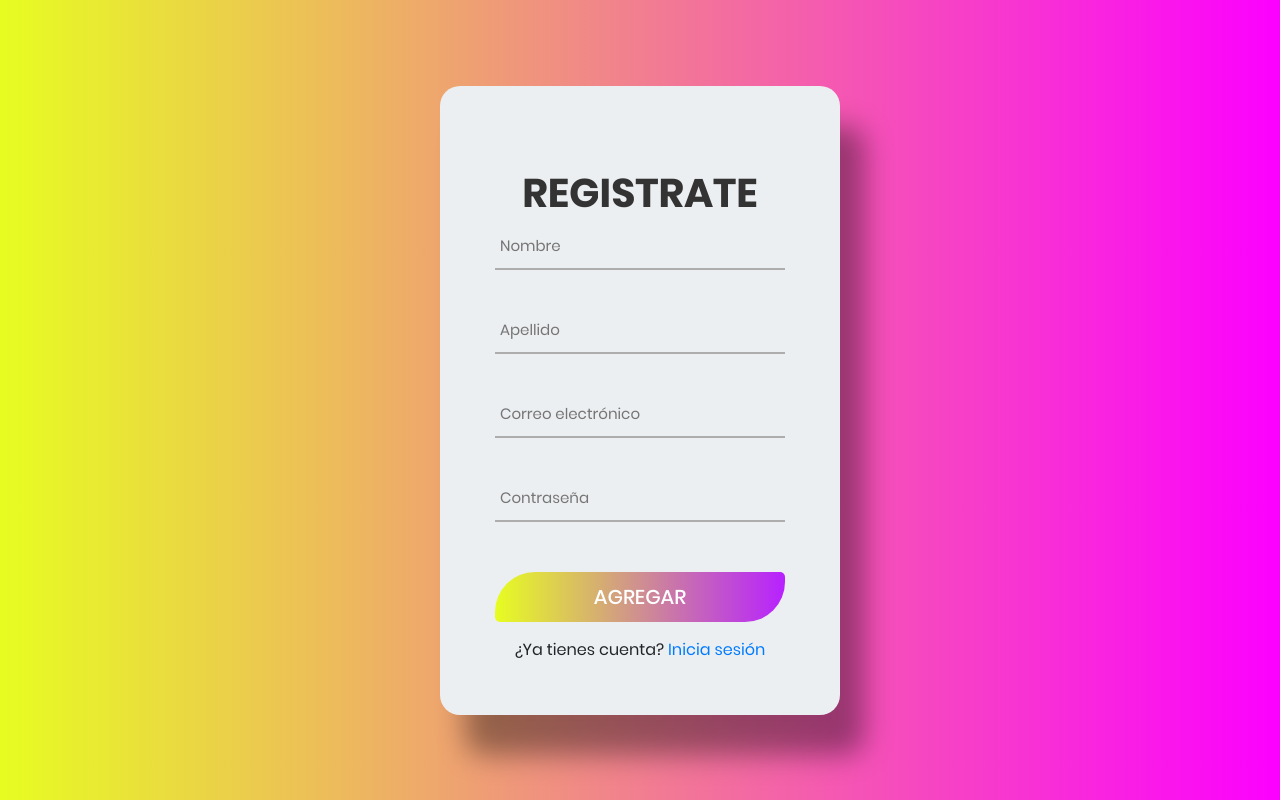
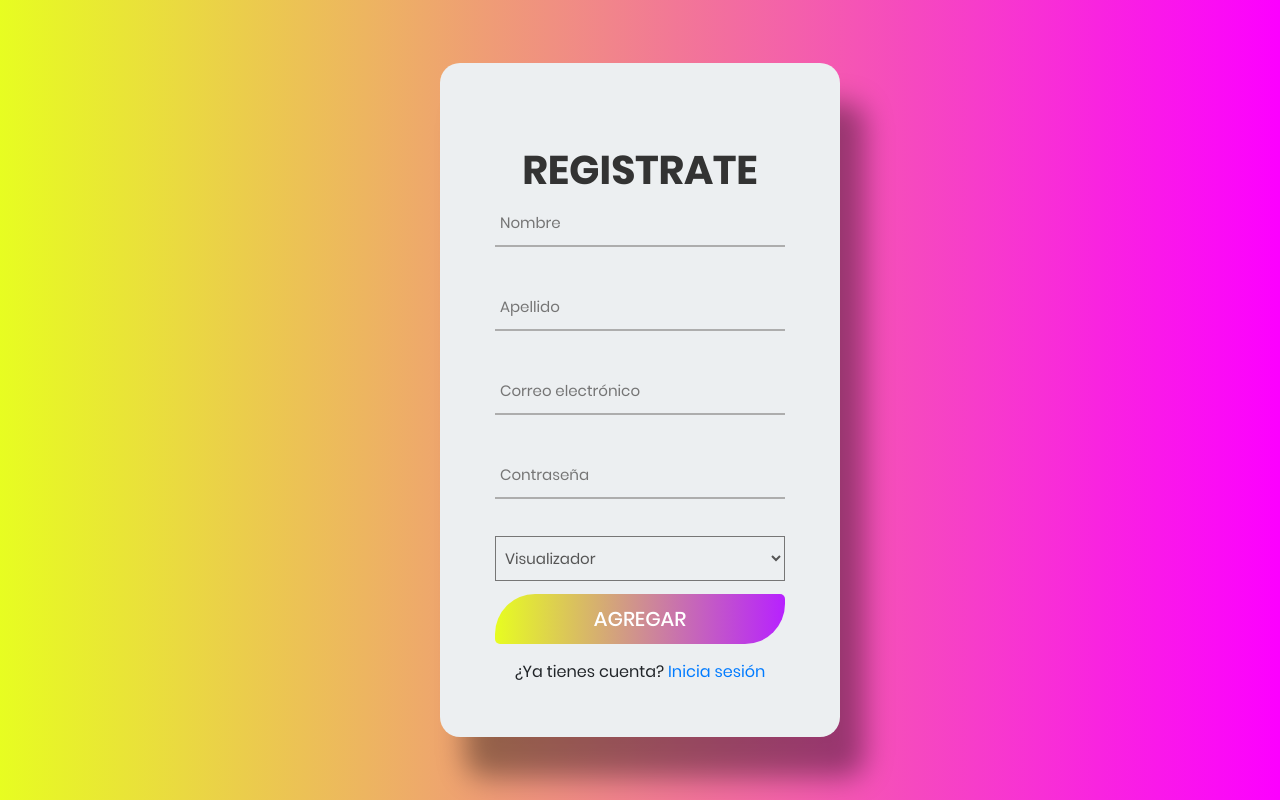
Before and after one commit to robertCrtz/CONNA, a PHP site: page /registro.php in a window 1280 px wide. Run offline with PHP 8.4, Linux system fonts and the light colour scheme.

Commit message:
Add files via upload

```diff
--- a/codigo.js
+++ b/codigo.js
@@ -43,3 +43,11 @@ $(document).ready(function (){
         }).show();
     })
 });
+
+function MostrarAlerta(){
+    Swal.fire(
+        'Good job',
+        'Clicked the button',
+        'success'
+    );
+}
--- a/registro.php
+++ b/registro.php
@@ -4,7 +4,7 @@
         $alert = '';
         if(empty($_POST['nombre']) || empty($_POST['apellido']) || empty($_POST['usuario']) || empty($_POST['contrasena']))
         {
-            $alert='<p>Todos los campos osn obligatorios</p>';
+            $alert='<p>Todos los campos son obligatorios</p>';
         }else{
 
             include 'bd/conexion.php';
@@ -13,6 +13,7 @@
             $apellido = $_POST['apellido'];
             $usuario = $_POST['usuario'];
             $contrasena = $_POST['contrasena'];
+            $id_rol = $_POST['id_rol'];
 
             $query = mysqli_query($con,"SELECT * FROM usuarios WHERE nombre = '$nombre' OR usuario = '$usuario'");
             $resultado = mysqli_fetch_array($query);
@@ -20,8 +21,8 @@
             if($resultado > 0){
                 $alert = '<p>El correo o el usuario ya existe</p>';
             }else{
-                $query_insert = mysqli_query($con, "INSERT INTO usuarios(usuario, contrasena, nombre, apellido)
-                VALUES('$usuario','$contrasena','$nombre','$apellido')");
+                $query_insert = mysqli_query($con, "INSERT INTO usuarios(usuario, contrasena, nombre, apellido, rol)
+                VALUES('$usuario','$contrasena','$nombre','$apellido','$rol')");
 
                 //Si los datos enviados son TRUE...
                 if($query_insert){
@@ -47,9 +48,8 @@
 
         <link rel="stylesheet" href="estilos/bootstrap/css/bootstrap.min.css">
         <link rel="stylesheet" href="estilos.css">
-        <link rel="stylesheet" href="plugins/sweetalert2/sweetalert2.min.css">
 
-        <link rel="stylesheet" type="text/css" href="fuentes/iconic/css/material-design-iconic-font.min.css">
+        <link rel="stylesheet" type="text/css" href="../estilos/fuentes/iconic/css/material-design-iconic-font.min.css">
 
     </head>
 
@@ -79,11 +79,10 @@
                     <input class="input100" type="password" id="contrasena" name="contrasena" placeholder="Contraseña">
                     <span class="focus-efecto"></span>
                 </div>
-
-                <!--<div class="wrap-input100" data-validate="Rol incorrecto">
-                    <input class="input100" type="text" id="rol" name="rol" placeholder="Rol">
-                    <span class="focus-efecto"></span>
-                </div>-->
+                    <select class="input100" id="rol" name="rol" placeholder="Rol">
+                        <option value="Visualizador">Visualizador</option>
+                        <option value="Administrador">Administrador</option>
+                    </select>
 
                 <div class="container-login-form-btn">
                     <div class="wrap-login-form-btn">
@@ -100,7 +99,6 @@
      <script src="estilos/bootstrap/js/bootstrap.min.js"></script>
      <script src="estilos/popper/popper.min.js"></script>
 
-     <script src="plugins/sweetalert2/sweetalert2.all.min.js"></script>
      <script src="codigo.js"></script>
     </body>
 </html>
```
